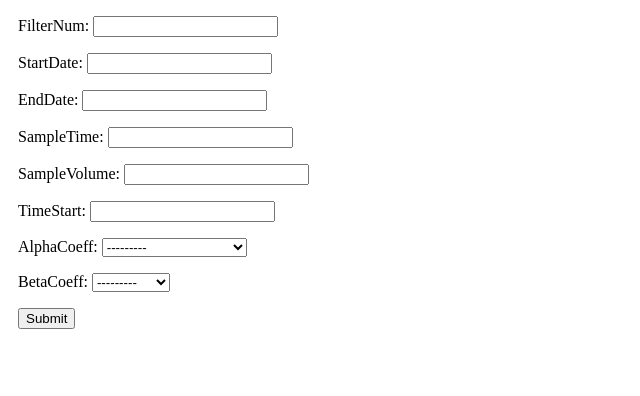
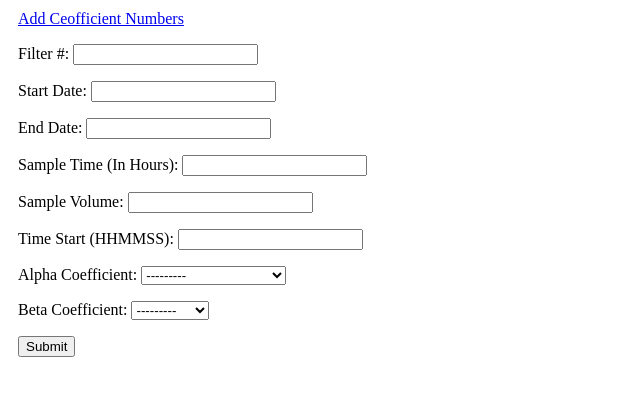
Before and after one commit to JMoravec/unkRadNetWebsite, a Django app: page /Data/AddFilter/ in a window 1280 px wide. Shown: the part 91-487 px from the top of the page, without its empty margins (0-640 px from the left). Run offline with Django 3.2, Linux system fonts and the light colour scheme; data comes from the database, SQL or seed files in the repository; both versions use the stored data as it was after the commit; parts of the project's set-up code (start-up, migrations or seed data) failed here and were passed over.

Commit message:
Adds ability to add Coefficient numbers from UI

```diff
--- a/radnet/Data/models.py
+++ b/radnet/Data/models.py
@@ -3,6 +3,7 @@ from django.db import models
 from django.forms import ModelForm
 from django.forms.extras.widgets import SelectDateWidget
 from django.core.exceptions import *
+from django.utils.translation import ugettext as _
 
 
 class BetaEfficiency(models.Model):
@@ -38,7 +39,7 @@ class Filter(models.Model):
     def clean(self):
         #super(models.Model, self).clean()
         if len(str(int(self.timeStart))) != 6:
-            raise ValidationError('Time Start must be HHMMSS format')
+            raise ValidationError(_('Time Start must be HHMMSS format'))
 
 
 class RawData(models.Model):
@@ -53,7 +54,7 @@ class RawData(models.Model):
 
     def clean(self):
         if len(str(int(self.time))) != 6:
-            raise ValidationError('Time must be HHMMSS format')
+            raise ValidationError(_('Time must be HHMMSS format'))
 
 
 class Activity(models.Model):
@@ -93,6 +94,7 @@ class AlphaCurve(models.Model):
             str(self.alpha1Lambda) + '\n' + str(self.alpha2) + '\n' + \
             str(self.alpha2Lambda)
 
+
 class BetaCurve(models.Model):
     Filter = models.ForeignKey(Filter)
     beta1 = models.FloatField()
@@ -101,9 +103,23 @@ class BetaCurve(models.Model):
     beta2Lambda = models.FloatField()
 
     def __unicode__(self):
-        return str(self.Filter) + '\n' + str(self.beta1) + '\n' + str(self.beta1Lambda) + '\n' + str(self.beta2) + '\n' + str(self.beta2Lambda)
+        return str(self.Filter) + '\n' + str(self.beta1) + \
+            '\n' + str(self.beta1Lambda) + '\n' + str(self.beta2) + \
+            '\n' + str(self.beta2Lambda)
+
 
 class FilterForm(ModelForm):
+    def __init__(self, *args, **kwargs):
+        super(FilterForm, self).__init__(*args, **kwargs)
+        self.fields['filterNum'].label = _('Filter #:')
+        self.fields['startDate'].label = _('Start Date:')
+        self.fields['endDate'].label = _('End Date:')
+        self.fields['sampleTime'].label = _('Sample Time (In Hours):')
+        self.fields['sampleVolume'].label = _('Sample Volume:')
+        self.fields['timeStart'].label = _('Time Start (HHMMSS):')
+        self.fields['alphaCoeff'].label = _('Alpha Coefficient:')
+        self.fields['betaCoeff'].label = _('Beta Coefficient:')
+
     class Meta:
         model = Filter
         widgets = {
@@ -112,31 +128,49 @@ class FilterForm(ModelForm):
         }
         exclude = ['activityCalculated']
 
+
 class RawDataForm(ModelForm):
     class Meta:
         model = RawData
+
 
 class ActivityForm(ModelForm):
     class Meta:
         model = Activity
 
+
 class AlphaCoeffForm(ModelForm):
+    def __init__(self, *args, **kwargs):
+        super(AlphaCoeffForm, self).__init__(*args, **kwargs)
+        self.fields['coefficient'].label = _('Alpha Coefficient:')
+
     class Meta:
         model = AlphaEfficiency
 
+
 class BetaCoeffForm(ModelForm):
+    def __init__(self, *args, **kwargs):
+        super(BetaCoeffForm, self).__init__(*args, **kwargs)
+        self.fields['coefficient'].label = _('Beta Coefficient:')
+
     class Meta:
         model = BetaEfficiency
 
+
 class GetFilterForm(forms.Form):
-    filterID = forms.ModelChoiceField(queryset=Filter.objects.all(), empty_label=None)
+    filterID = forms.ModelChoiceField(queryset=Filter.objects.all(),
+                                      empty_label=None)
+
 
 class UploadFileForm(forms.Form):
     title = forms.CharField(max_length=50)
     file = forms.FileField()
 
+
 def timeToHours(timeString):
     timeString = str(timeString)
     print timeString
-    time = float(timeString[0:2]) + float(timeString[2:4])/60.0 + float(timeString[4:6])/3600.0
+    time = float(timeString[0:2]) + \
+        float(timeString[2:4])/60.0 + \
+        float(timeString[4:6])/3600.0
     return time
--- a/radnet/Data/templates/Data/addFilter.html
+++ b/radnet/Data/templates/Data/addFilter.html
@@ -2,6 +2,7 @@
 {% block title %}Add Filter{% endblock %}
 
 {% block content %}
+    <a href="/Data/AddCoefficients/">Add Ceofficient Numbers</a>
 	<form action="/Data/AddFilter/" method="post"> {% csrf_token %}
 	{{ filterform.as_p}}
 	<input type="submit" value="Submit" />
--- a/radnet/Data/urls.py
+++ b/radnet/Data/urls.py
@@ -18,4 +18,6 @@ urlpatterns = \
              url(r'^FitToCurve/(?P<filter_id>\d+)/$', views.fitCurve,
                  name='fitCurve'),
              url(r'^FitToCurve/$', views.fitCurve, name='fitCurve'),
+             url(r'^AddCoefficients/$', views.addCoefficients),
+             url(r'^AddCoefficients/(?P<typeID>\d+)/$', views.addCoefficients),
              )
--- a/radnet/Data/views.py
+++ b/radnet/Data/views.py
@@ -31,6 +31,36 @@ def addFilter(request):
                   {'filterform': filterform, })
 
 
+def addCoefficients(request, typeID=0):
+    if request.method == 'POST' and str(typeID) == str(1):
+        alphaForm = AlphaCoeffForm(request.POST)
+        if alphaForm.is_valid():
+            try:
+                AlphaEfficiency.objects.\
+                    get(coefficient=alphaForm.cleaned_data['coefficient'])
+            except:
+                alphaForm.save()
+
+        betaForm = BetaCoeffForm()
+    elif request.method == 'POST' and str(typeID) == str(2):
+        betaForm = BetaCoeffForm(request.POST)
+        if betaForm.is_valid():
+            try:
+                BetaEfficiency.objects.\
+                    get(coefficient=betaForm.cleaned_data['coefficient'])
+            except:
+                betaForm.save()
+
+        alphaForm = AlphaCoeffForm()
+    else:
+        alphaForm = AlphaCoeffForm()
+        betaForm = BetaCoeffForm()
+
+    return render(request, 'Data/addCoeffs.html',
+                  {'alphaForm': alphaForm,
+                   'betaForm': betaForm, })
+
+
 def addRawData(request):
     if (request.method == 'POST'):
         rawDataForm = RawDataForm(request.POST)
@@ -52,7 +82,6 @@ def addRawData(request):
 
 
 def checkData(request, filter_id=0):
-    print request.method
     if (request.method == 'POST' and filter_id == 0):
         getFilterForm = GetFilterForm(request.POST)
         if getFilterForm.is_valid():
```
Also changed, not shown: radnet/Data/templates/Data/addCoeffs.html (added, +15 -0 lines), radnet/test.db, 1 other file.
